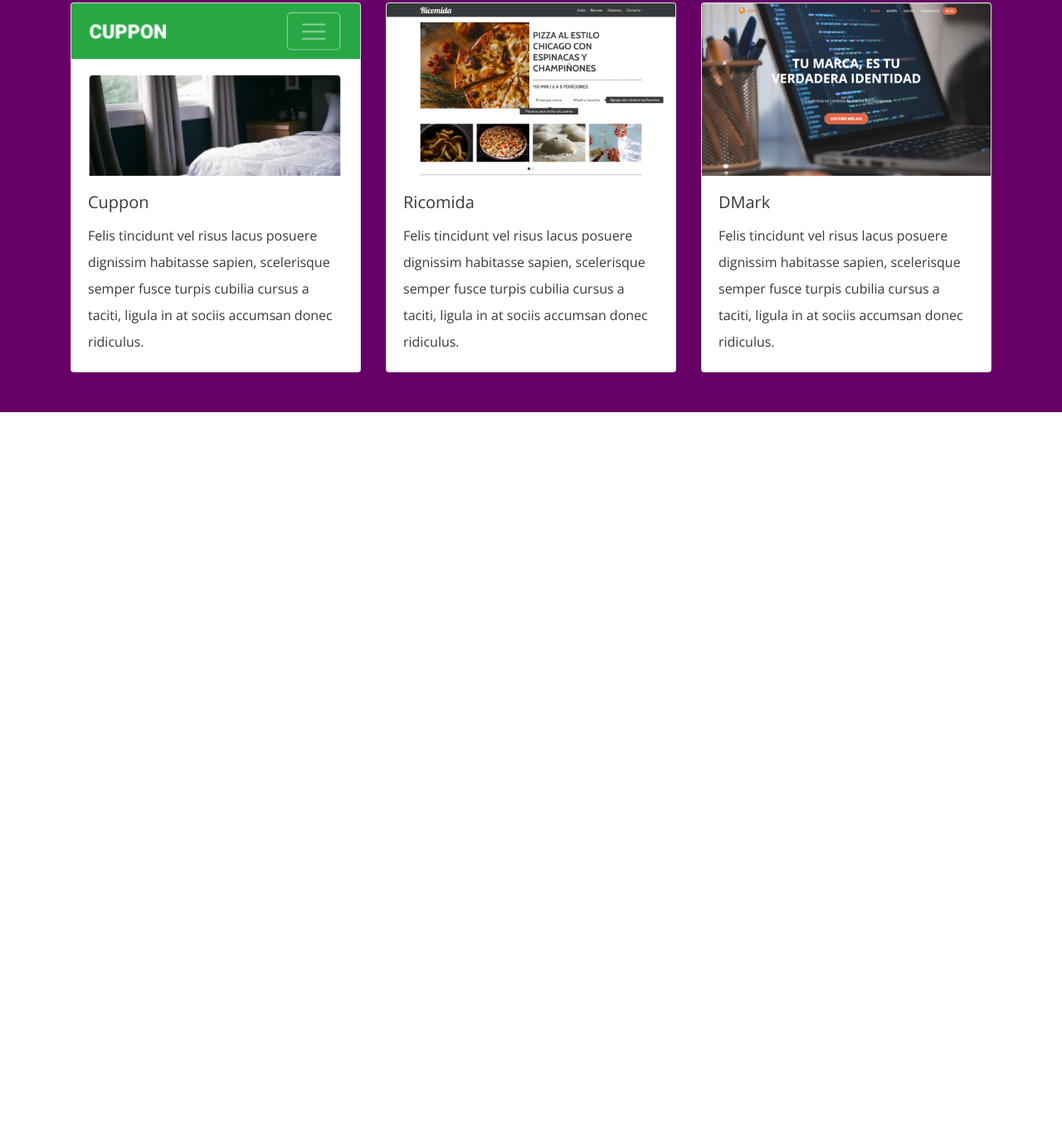
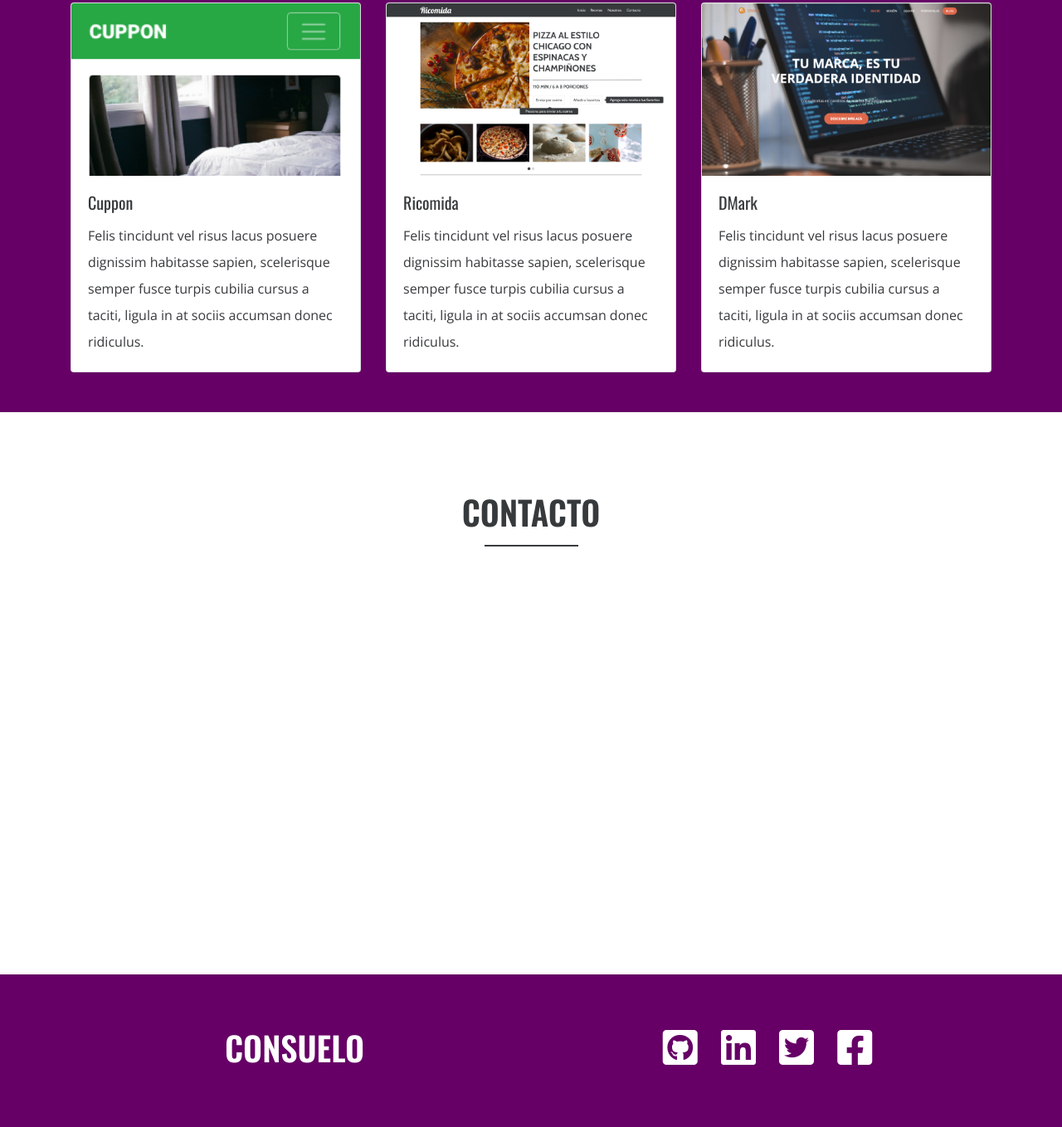
Before and after one commit to cgarrido-a/mi_portafolio, a plain HTML site: page index.html in a window 1280 px wide. Shown: the part 2527-3886 px from the top of the page at 83% size. Before the commit the page ends 3024 px from the top, so only its background shows below. Drawn offline with nearby package versions, Linux system fonts and the light colour scheme; a script that the page names is missing.

Commit message:
se agrega seccion de contacto y footer

```diff
--- a/assets/css/stylesheet.css
+++ b/assets/css/stylesheet.css
@@ -100,3 +100,25 @@ i{
   font-weight: 700;
 
 }
+
+h5{
+  font-family: "Oswald", sans-serif;
+  font-weight: 400;
+}
+
+.p-card{
+  font-family: "Open Sans", sans-serif;
+  font-weight: 300;
+}
+
+/* sección contacto */
+
+.contacto-title{
+  font-family: "Oswald", sans-serif;
+  font-weight: 600;
+}
+
+/* seccion footer */
+footer{
+  background-color: #660066;
+}
--- a/index.html
+++ b/index.html
@@ -106,7 +106,7 @@
           <img src="assets/img/meet_coffee.png" class="card-img-top" alt="portada proeycto meet and coffee">
           <div class="card-body">
             <h5 class="card-title">Meet&Coffee</h5>
-              <p class="card-text">Felis tincidunt vel risus lacus posuere dignissim habitasse sapien, scelerisque semper fusce turpis cubilia cursus a taciti, ligula in at sociis accumsan donec ridiculus.</p>
+            <p class="card-text p-card">Felis tincidunt vel risus lacus posuere dignissim habitasse sapien, scelerisque semper fusce turpis cubilia cursus a taciti, ligula in at sociis accumsan donec ridiculus.</p>
           </div>
         </div>
 
@@ -114,7 +114,7 @@
           <img src="assets/img/iguana_page.png" class="card-img-top" alt="portada de iguana">
           <div class="card-body">
             <h5 class="card-title">Iguana Page</h5>
-              <p class="card-text">TFelis tincidunt vel risus lacus posuere dignissim habitasse sapien, scelerisque semper fusce turpis cubilia cursus a taciti, ligula in at sociis accumsan donec ridiculus.</p>
+            <p class="card-text p-card">TFelis tincidunt vel risus lacus posuere dignissim habitasse sapien, scelerisque semper fusce turpis cubilia cursus a taciti, ligula in at sociis accumsan donec ridiculus.</p>
           </div>
         </div>
 
@@ -122,7 +122,7 @@
           <img src="assets/img/suricata.png" class="card-img-top" alt="portada productos suricata">
           <div class="card-body">
             <h5 class="card-title">Suricata</h5>
-              <p class="card-text">Felis tincidunt vel risus lacus posuere dignissim habitasse sapien, scelerisque semper fusce turpis cubilia cursus a taciti, ligula in at sociis accumsan donec ridiculus.</p>
+            <p class="card-text p-card">Felis tincidunt vel risus lacus posuere dignissim habitasse sapien, scelerisque semper fusce turpis cubilia cursus a taciti, ligula in at sociis accumsan donec ridiculus.</p>
           </div>
         </div>
 
@@ -135,7 +135,7 @@
           <img src="assets/img/cuppon.png" class="card-img-top" alt="portada proeycto cuppon">
           <div class="card-body">
             <h5 class="card-title">Cuppon</h5>
-              <p class="card-text">Felis tincidunt vel risus lacus posuere dignissim habitasse sapien, scelerisque semper fusce turpis cubilia cursus a taciti, ligula in at sociis accumsan donec ridiculus.</p>
+            <p class="card-text p-card">Felis tincidunt vel risus lacus posuere dignissim habitasse sapien, scelerisque semper fusce turpis cubilia cursus a taciti, ligula in at sociis accumsan donec ridiculus.</p>
           </div>
         </div>
 
@@ -143,7 +143,7 @@
           <img src="assets/img/ricomida.png" class="card-img-top" alt="portada ricomida">
           <div class="card-body">
             <h5 class="card-title">Ricomida</h5>
-              <p class="card-text">Felis tincidunt vel risus lacus posuere dignissim habitasse sapien, scelerisque semper fusce turpis cubilia cursus a taciti, ligula in at sociis accumsan donec ridiculus.</p>
+            <p class="card-text p-card">Felis tincidunt vel risus lacus posuere dignissim habitasse sapien, scelerisque semper fusce turpis cubilia cursus a taciti, ligula in at sociis accumsan donec ridiculus.</p>
           </div>
         </div>
 
@@ -151,7 +151,7 @@
           <img src="assets/img/dmark.png" class="card-img-top" alt="portada dmark">
           <div class="card-body">
             <h5 class="card-title">DMark</h5>
-              <p class="card-text">Felis tincidunt vel risus lacus posuere dignissim habitasse sapien, scelerisque semper fusce turpis cubilia cursus a taciti, ligula in at sociis accumsan donec ridiculus.</p>
+            <p class="card-text p-card">Felis tincidunt vel risus lacus posuere dignissim habitasse sapien, scelerisque semper fusce turpis cubilia cursus a taciti, ligula in at sociis accumsan donec ridiculus.</p>
           </div>
         </div>
 
@@ -160,9 +160,50 @@
 
   </article>
 
-  <article id="contacto"class="">
+  <section id="contacto" class="">
+    <div class="container mt-5">
+      <h1 class="text-center contacto-title pt-5 pb-0">CONTACTO</h1>
+      <hr class="my-line">
+    </div>
+    <div class="typeform-widget" data-url="https://form.typeform.com/to/a6m7U5Iz?typeform-medium=embed-snippet" style="width: 100%; height: 500px;"></div>
+    <script>
+      (function() {
+        var qs, js, q, s, d = document,
+          gi = d.getElementById,
+          ce = d.createElement,
+          gt = d.getElementsByTagName,
+          id = "typef_orm",
+          b = "https://embed.typeform.com/";
+        if (!gi.call(d, id)) {
+          js = ce.call(d, "script");
+          js.id = id;
+          js.src = b + "embed.js";
+          q = gt.call(d, "script")[0];
+          q.parentNode.insertBefore(js, q)
+        }
+      })()
+    </script>
+  </section>
 
-  </article>
+  <footer>
+
+    <div class="container py-5 text-center">
+      <div class="row">
+        <div class="col-sm">
+          <h1 class="contacto-title text-white py-3">CONSUELO</h1>
+        </div>
+        <div class="col-sm">
+          <a target="_blank" href="https://github.com/cgarrido-a"><i class="fab fa-github-square fa-3x text-white mr-4 py-3"></i></a>
+          <a target="_blank" href="https://cl.linkedin.com/"><i class="fab fa-linkedin fa-3x text-white  mr-4 py-3"></i></a>
+          <a target="_blank" href="https://twitter.com/home"><i class="fab fa-twitter-square fa-3x text-white  mr-4 py-3"></i></a>
+          <a target="_blank" href="https://www.facebook.com/"><i class="fab fa-facebook-square fa-3x text-white py-3"></i></a>
+
+
+        </div>
+      </div>
+    </div>
+
+  </footer>
 
 
 
```
Lines whose indentation alone changed are shown as unchanged.
